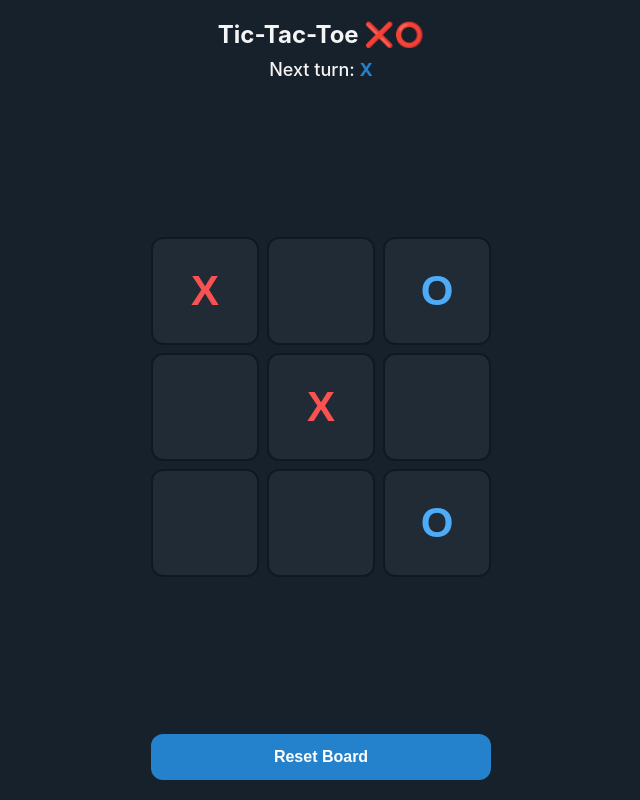
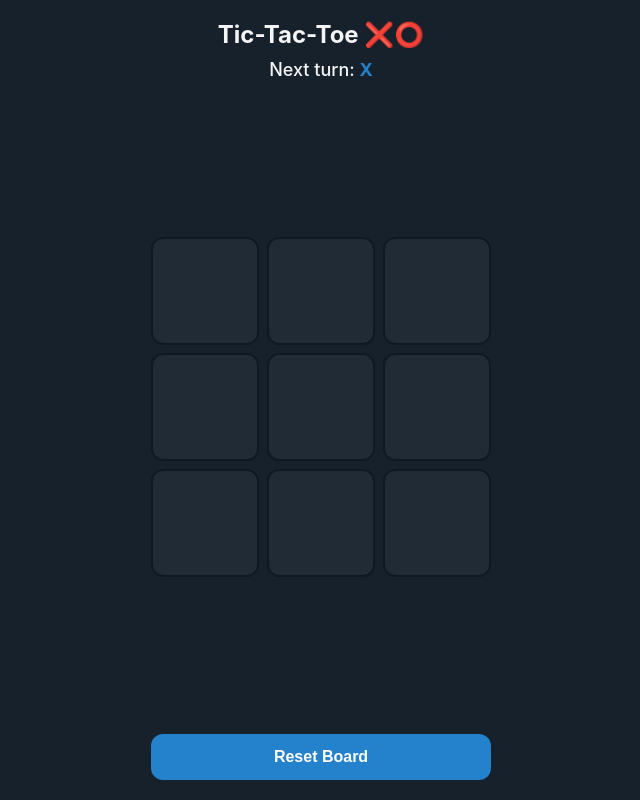
Before and after one commit to pchchv/tic-tac-toe-telegram-mini-app, a React (Vite) app in the folder frontend/: page / in a window 1280 px wide. Shown: the whole page, without its empty margins (319-959 px from the left). Built offline with nearby package versions, Linux system fonts and the light colour scheme; what @telegram-apps/sdk-react would draw is missing.

Commit message:
refactor: update bord initialisation

```diff
--- a/frontend/src/App.tsx
+++ b/frontend/src/App.tsx
@@ -3,12 +3,8 @@ import type { CellValue } from './types';
 import './App.css';
 
 function App() {
-  // Local state to store the status of 9 cells (for now, we’ll populate it with test data for layout purposes)
-  const [board, setBoard] = useState<CellValue[]>([
-    'X', null, 'O',
-    null, 'X', null,
-    null, null, 'O'
-  ]);
+  // Initialize empty 3x3 board matrix
+  const [board, setBoard] = useState<CellValue[]>(Array(9).fill(null));
 
   // Placeholder for cell click
   const handleCellClick = (index: number) => {
```
